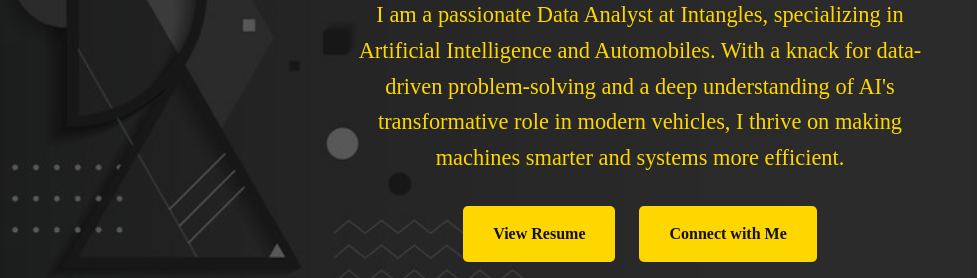
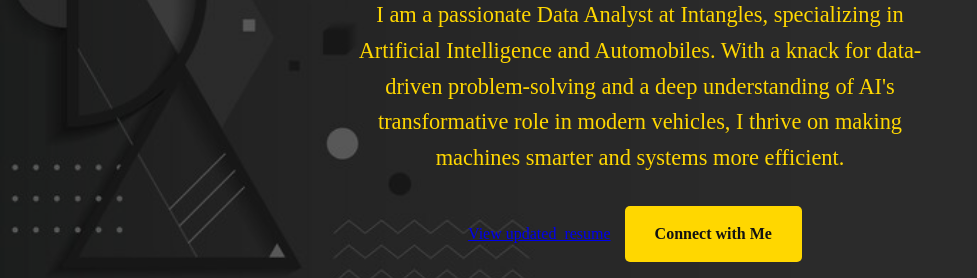
Before and after one commit to Krishnanunni77/portfolio, a plain HTML site: page index.html in a window 1280 px wide. Shown: the part 522-800 px from the top of the page, without its empty margins (0-977 px from the left). Drawn offline with Linux system fonts and the light colour scheme.

Commit message:
Update index.html

```diff
--- a/index.html
+++ b/index.html
@@ -19,7 +19,7 @@
             <h1>Hi, I'm KRISHNANUNNI J</h1>
             <p>I am a passionate Data Analyst at Intangles, specializing in Artificial Intelligence and Automobiles. With a knack for data-driven problem-solving and a deep understanding of AI's transformative role in modern vehicles, I thrive on making machines smarter and systems more efficient.</p>
             <div class="buttons">
-                <a href="resume.jpg" target="_blank" class="btn-resume">View Resume</a>
+                <a href="updated_resume.jpg" target="_blank" class="btn-updated_resume">View updated_resume</a>
                 <a href="#contact" class="btn-connect">Connect with Me</a>
             </div>
         </div>
```
